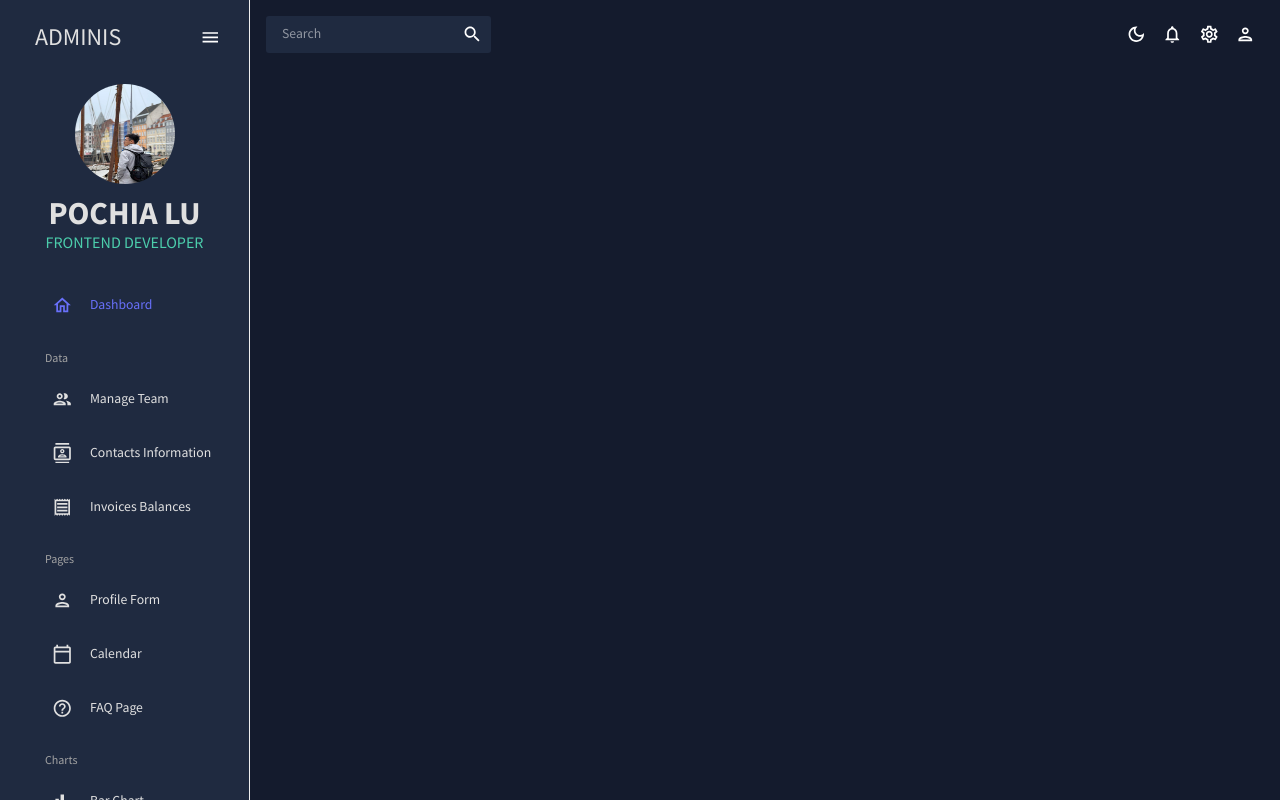
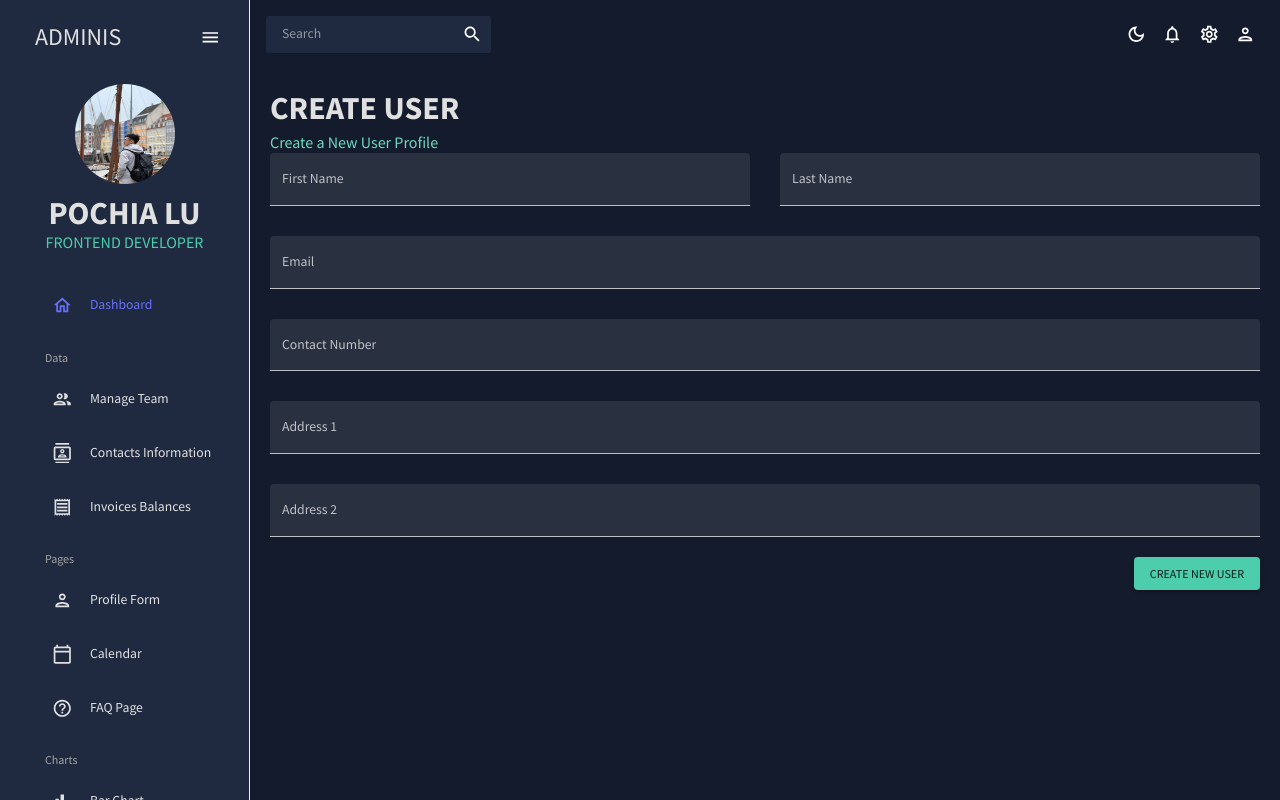
Before and after one commit to MantaXXX/react-admin, a React (Vite) app: page /form in a window 1280 px wide. Shown: the top 800 px of the page. Built offline with nearby package versions, Linux system fonts and the light colour scheme.

Commit message:
安裝 yup for schema, Formik for Form，新增 Form 頁面

```diff
--- a/package.json
+++ b/package.json
@@ -23,10 +23,12 @@
     "@nivo/geo": "^0.80.0",
     "@nivo/line": "^0.80.0",
     "@nivo/pie": "^0.80.0",
+    "formik": "^2.2.9",
     "react": "^18.2.0",
     "react-dom": "^18.2.0",
     "react-pro-sidebar": "^1.0.0-alpha.9",
-    "react-router-dom": "^6.5.0"
+    "react-router-dom": "^6.5.0",
+    "yup": "^0.32.11"
   },
   "devDependencies": {
     "@types/react": "^18.0.26",
--- a/src/App.jsx
+++ b/src/App.jsx
@@ -9,8 +9,8 @@
 import Team from "./scenes/team";
 import Contacts from "./scenes/contacts";
 import Invoices from "./scenes/invoices";
+import Form from "./scenes/form";
 // import Bar from "./scenes/bar";
-// import Form from "./scenes/form";
 // import Line from "./scenes/line";
 // import Pie from "./scenes/pie";
 // import FAQ from "./scenes/faq";
@@ -36,7 +36,7 @@
               <Route path="/team" element={<Team />} />
               <Route path="/contacts" element={<Contacts />} />
               <Route path="/invoices" element={<Invoices />} />
-              {/* <Route path="/form" element={<Form />} /> */}
+              <Route path="/form" element={<Form />} />
               {/* <Route path="/bar" element={<Bar />} /> */}
               {/* <Route path="/pie" element={<Pie />} /> */}
               {/* <Route path="/line" element={<Line />} /> */}
--- /dev/null
+++ b/src/scenes/form/index.jsx
@@ -0,0 +1,106 @@
+import { Box, Button, TextField } from "@mui/material";
+import { Formik } from "formik";
+import * as yup from "yup";
+import useMediaQuery from "@mui/material/useMediaQuery";
+import Header from "../../components/Header";
+
+const initialValues = {
+  firstName: "",
+  lastName: "",
+  email: "",
+  contact: "",
+  address1: "",
+  address2: "",
+};
+
+const phoneRegExp =
+  /^((\+[1-9]{1,4}[ -]?)|(\([0-9]{2,3}\)[ -]?)|([0-9]{2,4})[ -]?)*?[0-9]{3,4}[ -]?[0-9]{3,4}$/;
+
+const checkoutSchema = yup.object().shape({
+  firstName: yup.string().required("required"),
+  lastName: yup.string().required("required"),
+  email: yup.string().email("invalid email").required("required"),
+  contact: yup
+    .string()
+    .matches(phoneRegExp, "Phone number is not valid")
+    .required("required"),
+  address1: yup.string().required("required"),
+  address2: yup.string().required("required"),
+});
+
+const TextFieldLists = [
+  { label: "First Name", tag: "firstName", gridColumn: "span 2" },
+  { label: "Last Name", tag: "lastName", gridColumn: "span 2" },
+  { label: "Email", tag: "email", gridColumn: "span 4" },
+  { label: "Contact Number", tag: "contact", gridColumn: "span 4" },
+  { label: "Address 1", tag: "address1", gridColumn: "span 4" },
+  { label: "Address 2", tag: "address2", gridColumn: "span 4" },
+]
+
+const Form = () => {
+  const isNonMobile = useMediaQuery("(min-width:600px)");
+
+  const handleFormSubmit = (values) => {
+    console.log(values);
+  };
+
+  return (
+    <Box m="20px">
+      <Header title="CREATE USER" subtitle="Create a New User Profile" />
+
+      <Formik
+        onSubmit={handleFormSubmit}
+        initialValues={initialValues}
+        validationSchema={checkoutSchema}
+      >
+        {/* values, errors, touched... arguments from Formik   */}
+        {
+          ({
+            values,
+            errors,
+            touched,
+            handleBlur,
+            handleChange,
+            handleSubmit,
+          }) => (
+            <form onSubmit={handleSubmit}>
+              <Box
+                display="grid"
+                gap="30px"
+                gridTemplateColumns="repeat(4, minmax(0, 1fr))"
+                sx={{
+                  "& > div": { gridColumn: isNonMobile ? undefined : "span 4" },
+                }}
+              >
+                {
+                  TextFieldLists.map(({ label, tag, gridColumn }) => (
+                    <TextField
+                      fullWidth
+                      variant="filled"
+                      type="text"
+                      key={tag}
+                      label={label}
+                      onBlur={handleBlur}
+                      onChange={handleChange}
+                      value={values[tag]}
+                      name={tag}
+                      error={touched[tag] && errors[tag]}
+                      helperText={touched[tag] && errors[tag]}
+                      sx={{ gridColumn }}
+                    />
+                  ))
+                }
+              </Box>
+              <Box display="flex" justifyContent="end" mt="20px">
+                <Button type="submit" color="secondary" variant="contained">
+                  Create New User
+                </Button>
+              </Box>
+            </form>
+          )}
+      </Formik>
+    </Box>
+  );
+};
+
+export default Form
```
Also changed, not shown: 1 other file (tests, documents, lock files or other folders).
